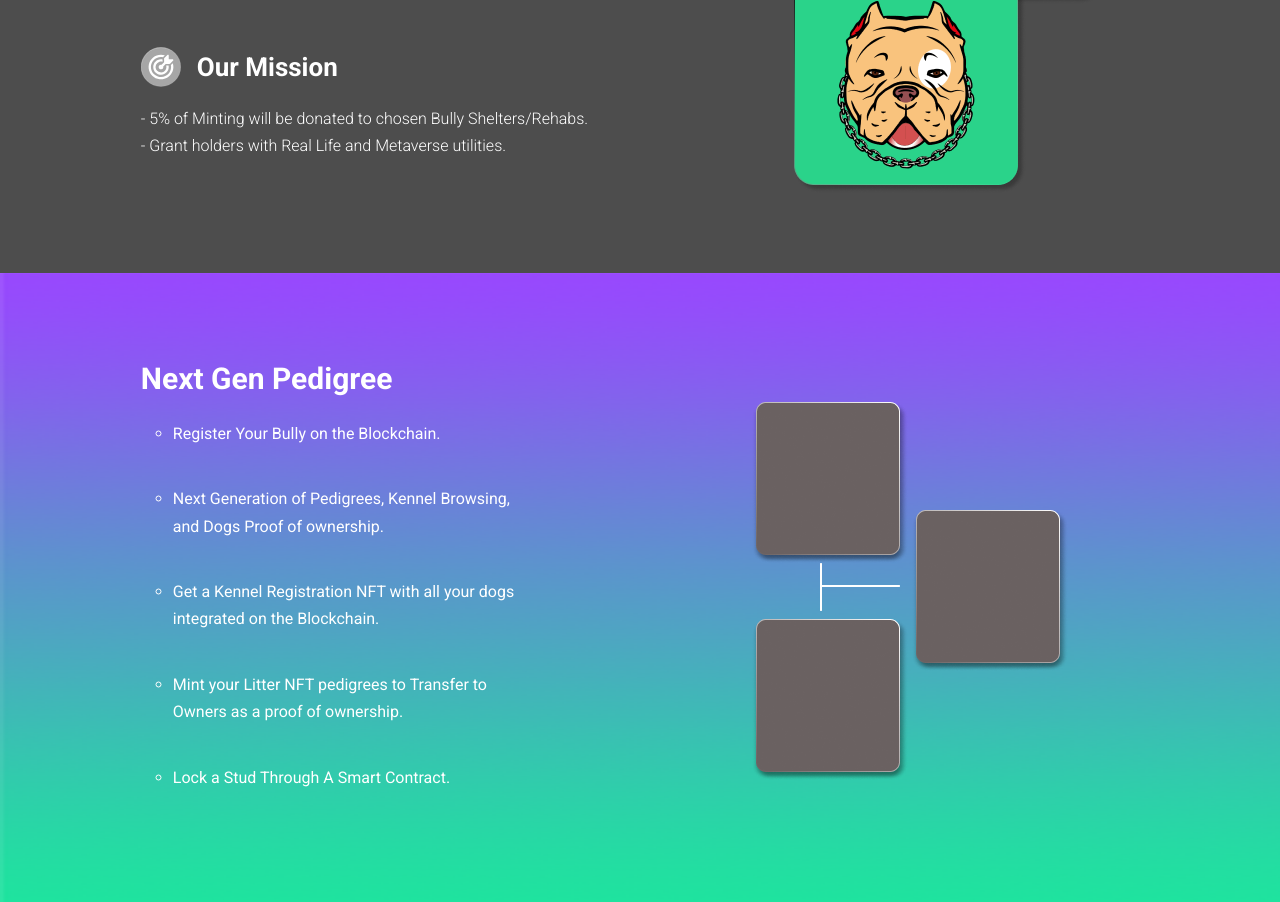
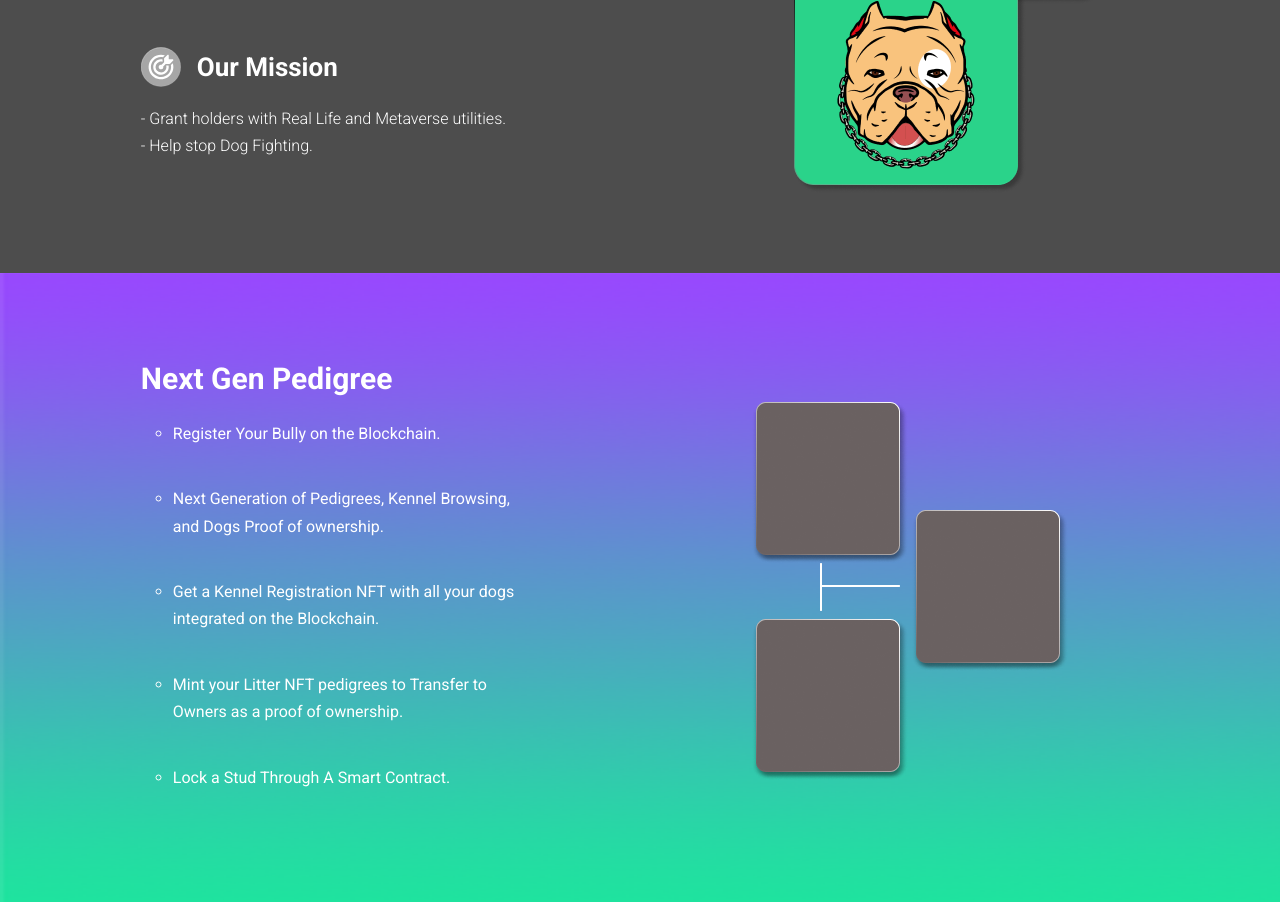
Before and after one commit to Kbejj/OG, a plain HTML site: page index.html in a window 1280 px wide. Shown: the part 1230-2132 px from the top of the page. Drawn offline with nearby package versions, Linux system fonts and the light colour scheme.

Commit message:
Update index.html

```diff
--- a/index.html
+++ b/index.html
@@ -91,7 +91,7 @@
                         <img src="assets/mission.svg" alt="">
                         <h2>Our Mission</h2>
                     </div>
-                    <h5>- 5% of Minting will be donated to chosen Bully Shelters/Rehabs.<br> - Grant holders with Real Life and Metaverse utilities.</h5>
+                    <h5>- Grant holders with Real Life and Metaverse utilities.<br> - Help stop Dog Fighting.</h5>
                 </div>
 
             </div>
```
